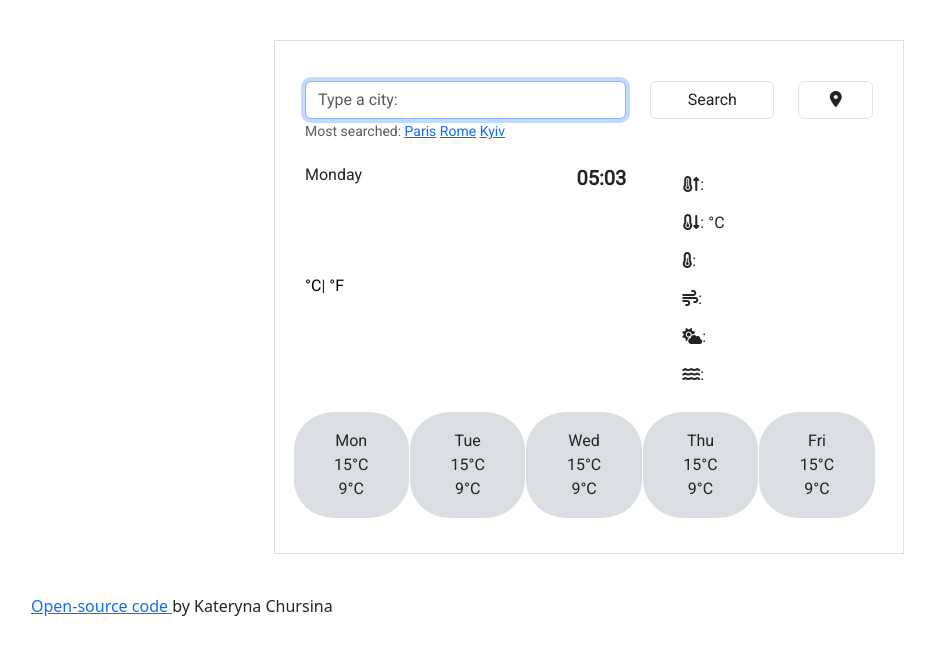
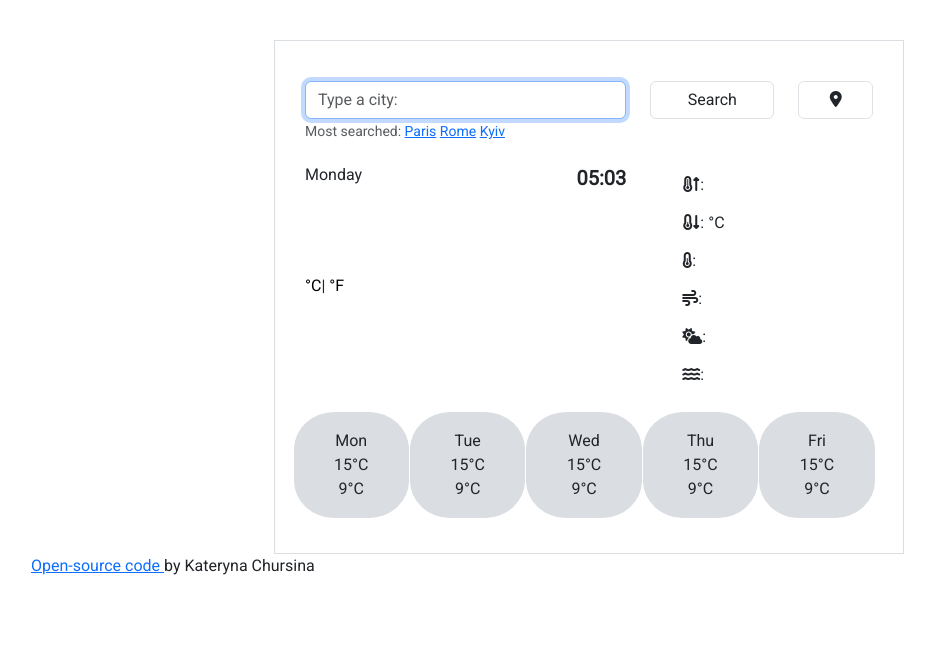
Before and after one commit to chursinka/weather-app-folder, a plain HTML site: page index.html in a window 1280 px wide. Shown: the whole page, without its empty margins (51-986 px from the left). Drawn offline with nearby package versions, Linux system fonts and the light colour scheme; no server answers.

Commit message:
changed link style

```diff
--- a/index.html
+++ b/index.html
@@ -139,10 +139,15 @@
           </div>
         </form>
       </div>
-      <a href="https://github.com/chursinka/weather-app-folder">
-        Open-source code
-      </a>
-      <span>by Kateryna Chursina</span>
+      <div id="bottom-link">
+        <a
+          href="https://github.com/chursinka/weather-app-folder"
+          target="_blank"
+        >
+          Open-source code
+        </a>
+        <span> by Kateryna Chursina</span>
+      </div>
     </div>
     <script src="src/index.js"></script>
   </body>
--- a/src/styles.css
+++ b/src/styles.css
@@ -33,6 +33,7 @@
   margin: 40px auto;
   max-width: 630px;
   font-family: "Roboto", sans-serif;
+  margin-bottom: 0;
 }
 .main-city {
   margin-top: 15px;
@@ -83,3 +84,8 @@
   font-weight: bold;
   font-size: 20px;
 }
+#bottom-link {
+  display: block;
+
+  font-family: "Roboto", sans-serif;
+}
```
